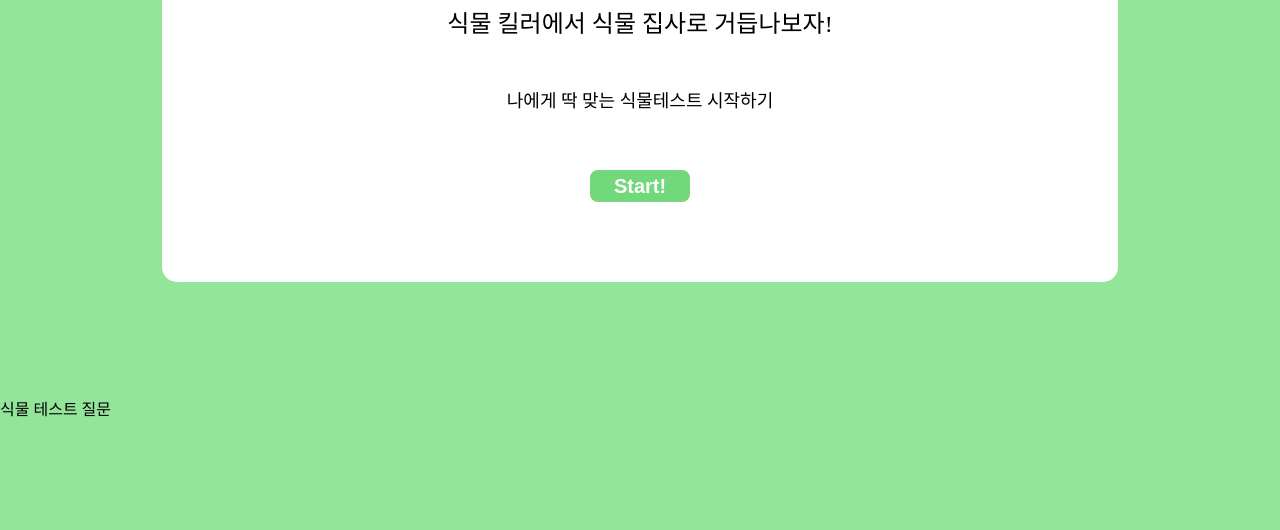
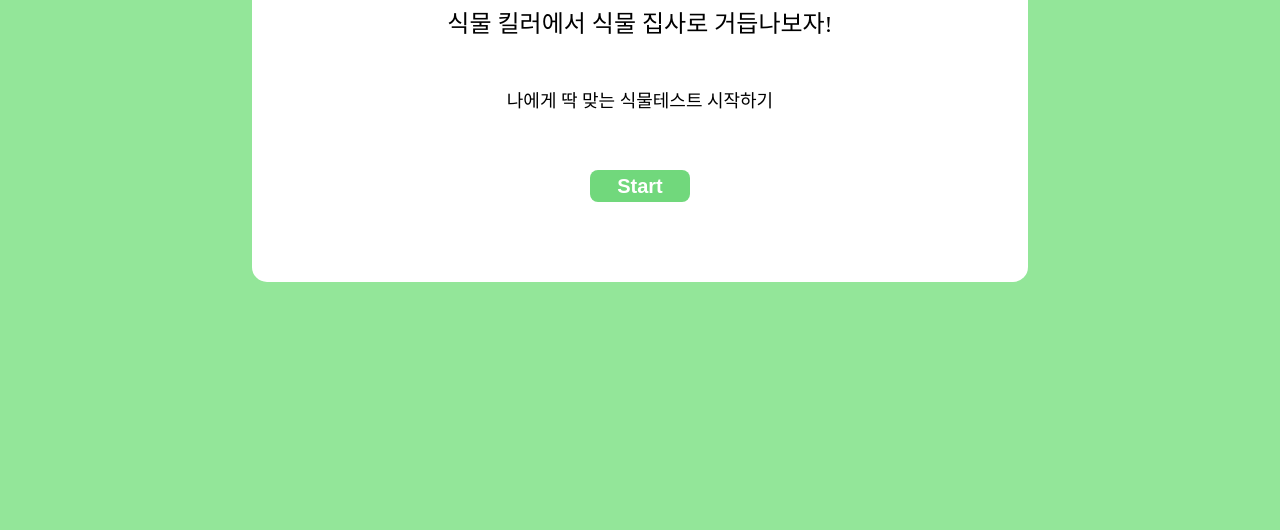
Before and after one commit to 0cddo/firstPlantTest, a plain HTML site: page index.html in a window 1280 px wide. Shown: the part 270-800 px from the top of the page. Drawn offline with Linux system fonts and the light colour scheme.

Commit message:
add code for index.html

```diff
--- a/index.html
+++ b/index.html
@@ -6,9 +6,12 @@
     <meta name="viewport" content="width=device-width, initial-scale=1.0" />
     <title>초보자를 위한 식물 테스트</title>
     <link rel="stylesheet" href="./css/reset.css" />
+    <link rel="stylesheet" href="./css/common.css" />
     <link rel="stylesheet" href="./css/main.css" />
+    <link rel="stylesheet" href="./css/qna.css" />
   </head>
   <body>
+    <div class="main-wrapper">
       <section id="main">
         <h1>초보자를 위한 식물 테스트</h1>
         <h2>식물 킬러에서 식물 집사로 거듭나보자!</h2>
@@ -16,8 +19,10 @@
           <img src="" alt="" />
         </div>
         <p>나에게 딱 맞는 식물테스트 시작하기</p>
-      <button type="button" id="btn-start">Start!</button>
+        <button type="button" id="btn-start">Start</button>
       </section>
+    </div>
+    <div class="qna-wrapper">
       <section id="qna">
         <ul class="status">
           <li class="status-bar"></li>
@@ -32,6 +37,8 @@
           <li class="answer"></li>
         </ul>
       </section>
+    </div>
+    <div class="result-wrapper">
       <section id="result">
         <h2>당신에게 꼭 맞는 식물은?</h2>
         <ul>
@@ -43,5 +50,9 @@
           <img src="" alt="카카오톡 공유하기" />
         </button>
       </section>
+    </div>
+    <script src="./js/data.js"></script>
+    <!-- <script src="./js/main.js"></script> -->
+    <script src="./js/main2.js"></script>
   </body>
 </html>
```
Lines whose indentation alone changed are shown as unchanged.
